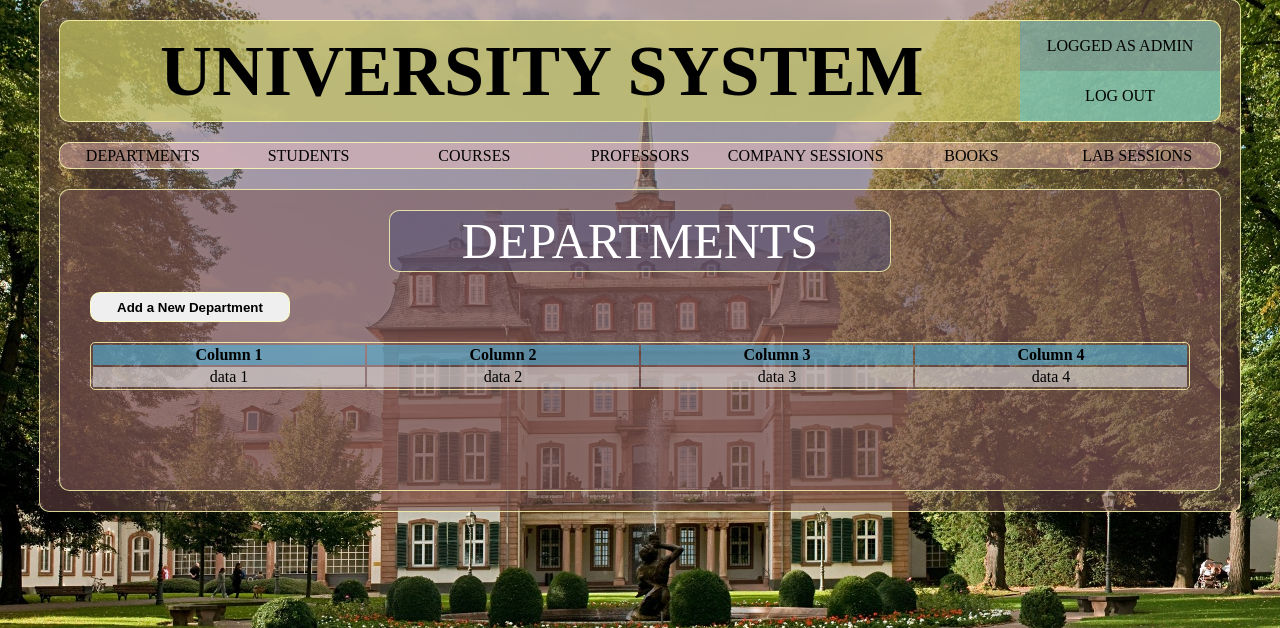
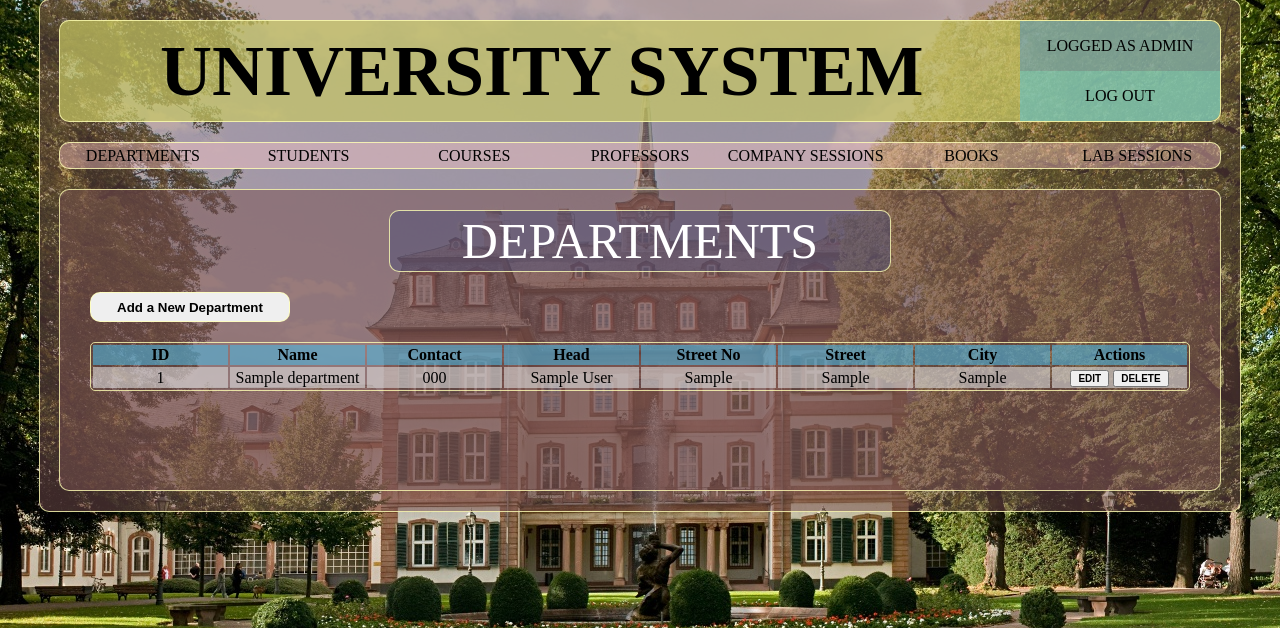
Before and after one commit to SKYSYS-2018/DB-aasignment_Project02, a PHP site: page /pages/departments.php in a window 1280 px wide. Shown: the part 51-679 px from the top of the page. Run offline with PHP 8.4, Linux system fonts and the light colour scheme; a user stored in the database is signed in; tables that the repository leaves empty hold one stand-in row (values such as "Sample post").

Commit message:
update department php

```diff
--- a/css/subpage.css
+++ b/css/subpage.css
@@ -40,9 +40,16 @@
 
 .sub-page-table th {
 	background-color: rgba(80,180,220,0.6);
+	min-height: 30px;
 }
 
 .sub-page-table td {
 	background-color: rgba(220,220,220,0.6);
+	min-height: 30px;
+}
+
+.table-btn {
+	font-size: 10px;
+	font-weight: bold;
 }
 /*--------------Sub Page Styles end---------------*/
--- a/pages/departments.php
+++ b/pages/departments.php
@@ -1,3 +1,21 @@
+<?php
+
+session_start();
+require_once('../inc/config.php');
+
+if(!isset($_SESSION['usertype'])){
+	header("location: ./login.php");
+}
+
+// -----------------SELECT Quaries----------------------------//
+
+$depquery="SELECT D.depID,D.depName,D.depPhone,P.profFName,P.proLName,L.locStreeNo,L.locStreet,L.locCity
+		FROM departments AS D LEFT OUTER JOIN location AS L ON D.locationID = L.locationID
+		LEFT OUTER JOIN professors AS P ON D.profID = P.profID;";
+
+$depcon=mysqli_query($connection,$depquery);
+?>
+
 <!DOCTYPE html>
 <html>
 
@@ -6,6 +24,11 @@
 	<link rel="stylesheet" type="text/css" href="../css/main.css">
 	<link rel="stylesheet" type="text/css" href="../css/nav.css">
 	<link rel="stylesheet" type="text/css" href="../css/subpage.css">
+	<style type="text/css">
+		.sub-page-table th,td {
+			width: 12.5%;
+		}
+	</style>
 </head>
 
 <body>
@@ -46,17 +69,38 @@
 			<div class="sub-page-box">
 				<table class="container sub-page-table text-center">
 					<tr>
-						<th>Column 1</th>
-						<th>Column 2</th>
-						<th>Column 3</th>
-						<th>Column 4</th>
+						<th>ID</th>
+						<th>Name</th>
+						<th>Contact</th>
+						<th>Head</th>
+						<th>Street No</th>
+						<th>Street</th>
+						<th>City</th>
+						<th>Actions</th>
 					</tr>
-					<tr>
-						<td>data 1</td>
-						<td>data 2</td>
-						<td>data 3</td>
-						<td>data 4</td>
-					</tr>
+
+					<!-- Show Department and Location Table Data -->
+					<?php
+						$row="";
+						if(mysqli_num_rows($depcon)>0){
+							while($department=mysqli_fetch_assoc($depcon)){
+								$row=$row."<tr>
+								<td>$department[depID]</td>
+								<td>$department[depName]</td>
+								<td>$department[depPhone]</td>
+								<td>$department[profFName] $department[proLName]</td>
+								<td>$department[locStreeNo]</td>
+								<td>$department[locStreet]</td>
+								<td>$department[locCity]</td>
+								<td>
+									<button class='table-btn'>EDIT</button>
+									<button class='table-btn'>DELETE</button>
+								</td>
+								</tr>";
+							}
+							echo $row;
+						}
+					?>
 				</table>
 			</div>
 
```
